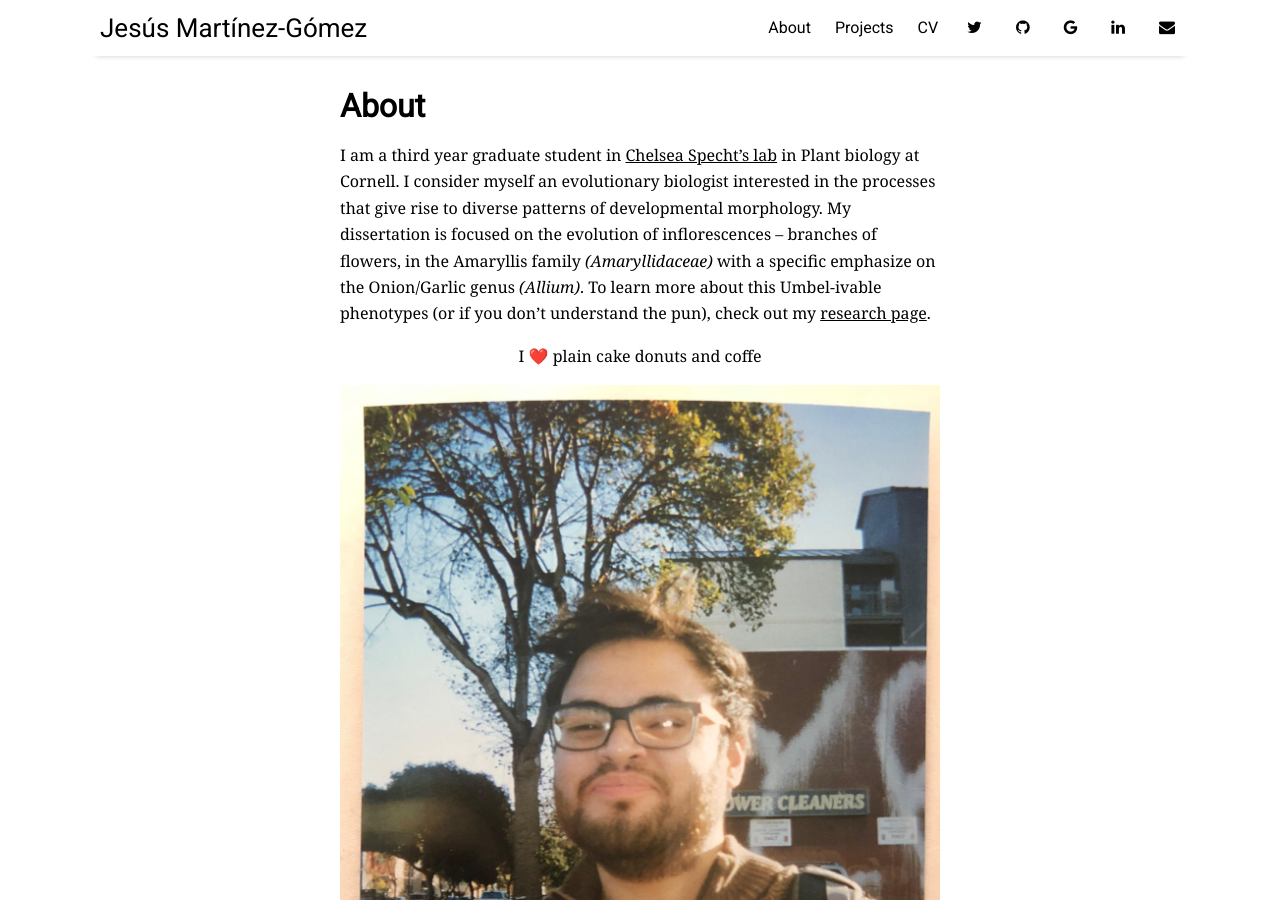
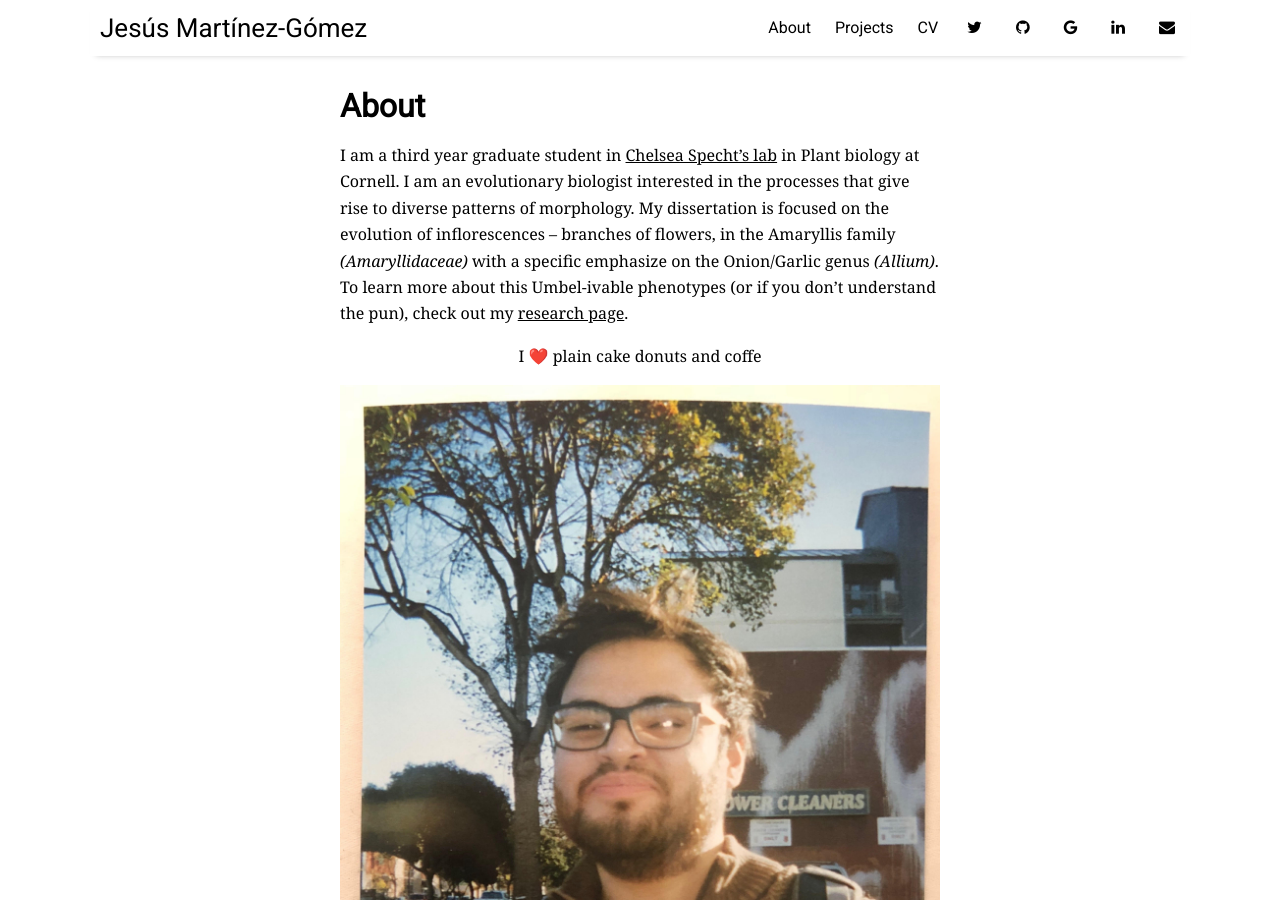
Before and after one commit to Jesusthebotanist/Jesusthebotanist.github.io, a Jekyll site: the page built from pages/about.md, in a window 1280 px wide and 900 px high. Built offline with Jekyll 4.4.1, drawn with Linux system fonts in a browser that asks for light colours; nearby versions of some CDN libraries; emoji names are drawn with the system emoji font.

Commit message:
updated about page

```diff
--- a/pages/about.md
+++ b/pages/about.md
@@ -2,7 +2,7 @@
 layout: misc
 title: About
 ---
-I am a third year graduate student in [Chelsea Specht's lab](http://blogs.cornell.edu/specht/) in Plant biology at Cornell. I consider myself an evolutionary biologist interested in the processes that give rise to diverse patterns of developmental morphology. My dissertation is focused on the evolution of inflorescences – branches of flowers, in the Amaryllis family *(Amaryllidaceae)* with a specific emphasize on the Onion/Garlic genus *(Allium)*. To learn more about this Umbel-ivable phenotypes (or if you don't understand the pun), check out my [research page](https://jesusthebotanist.github.io/projects/Umbels.html).
+I am a third year graduate student in [Chelsea Specht's lab](http://blogs.cornell.edu/specht/) in Plant biology at Cornell. I am an evolutionary biologist interested in the processes that give rise to diverse patterns of morphology. My dissertation is focused on the evolution of inflorescences – branches of flowers, in the Amaryllis family *(Amaryllidaceae)* with a specific emphasize on the Onion/Garlic genus *(Allium)*. To learn more about this Umbel-ivable phenotypes (or if you don't understand the pun), check out my [research page](https://jesusthebotanist.github.io/projects/Umbels.html).
 
 <p align="center">
   I :heart: plain cake donuts and coffe
```
